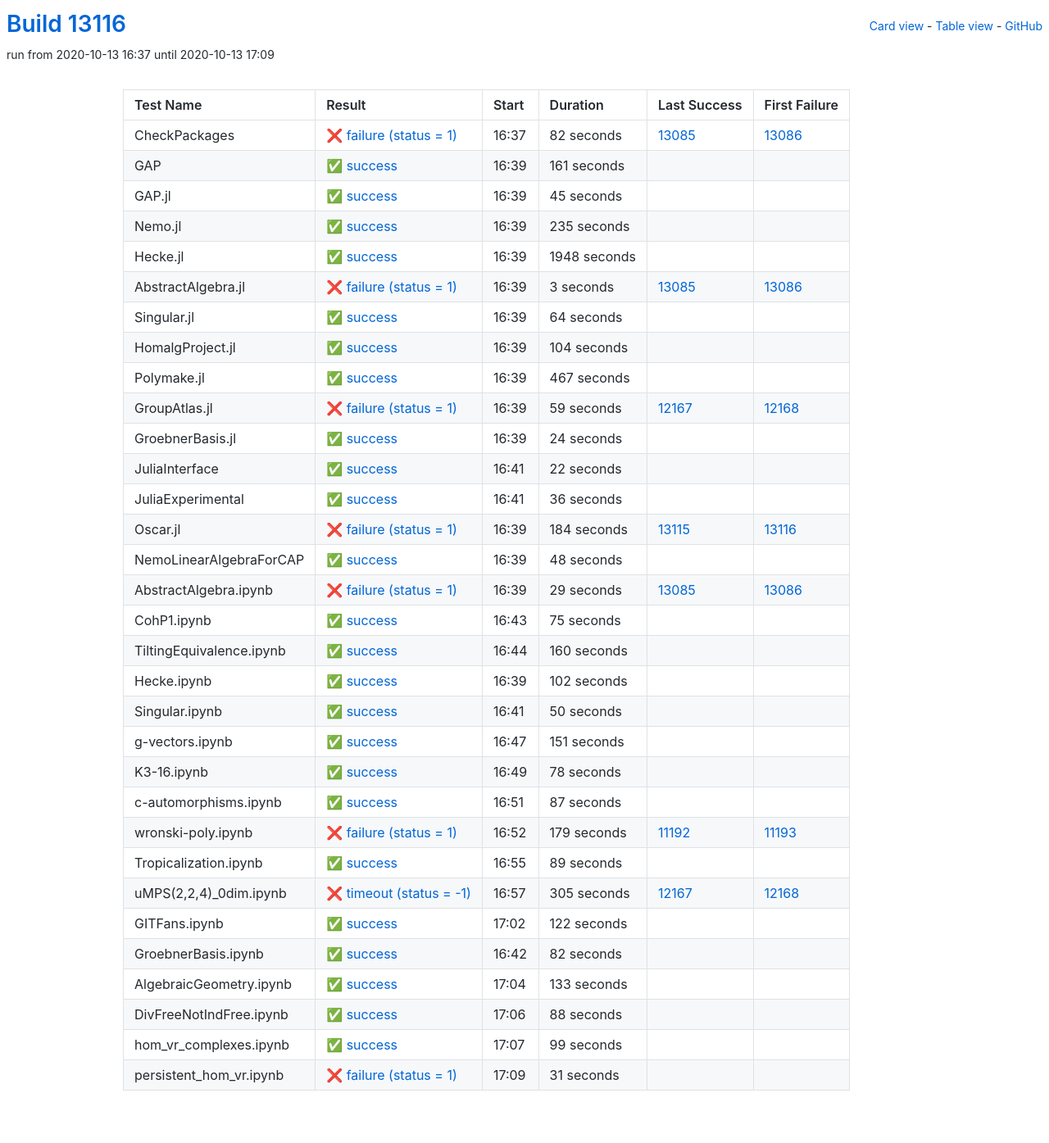
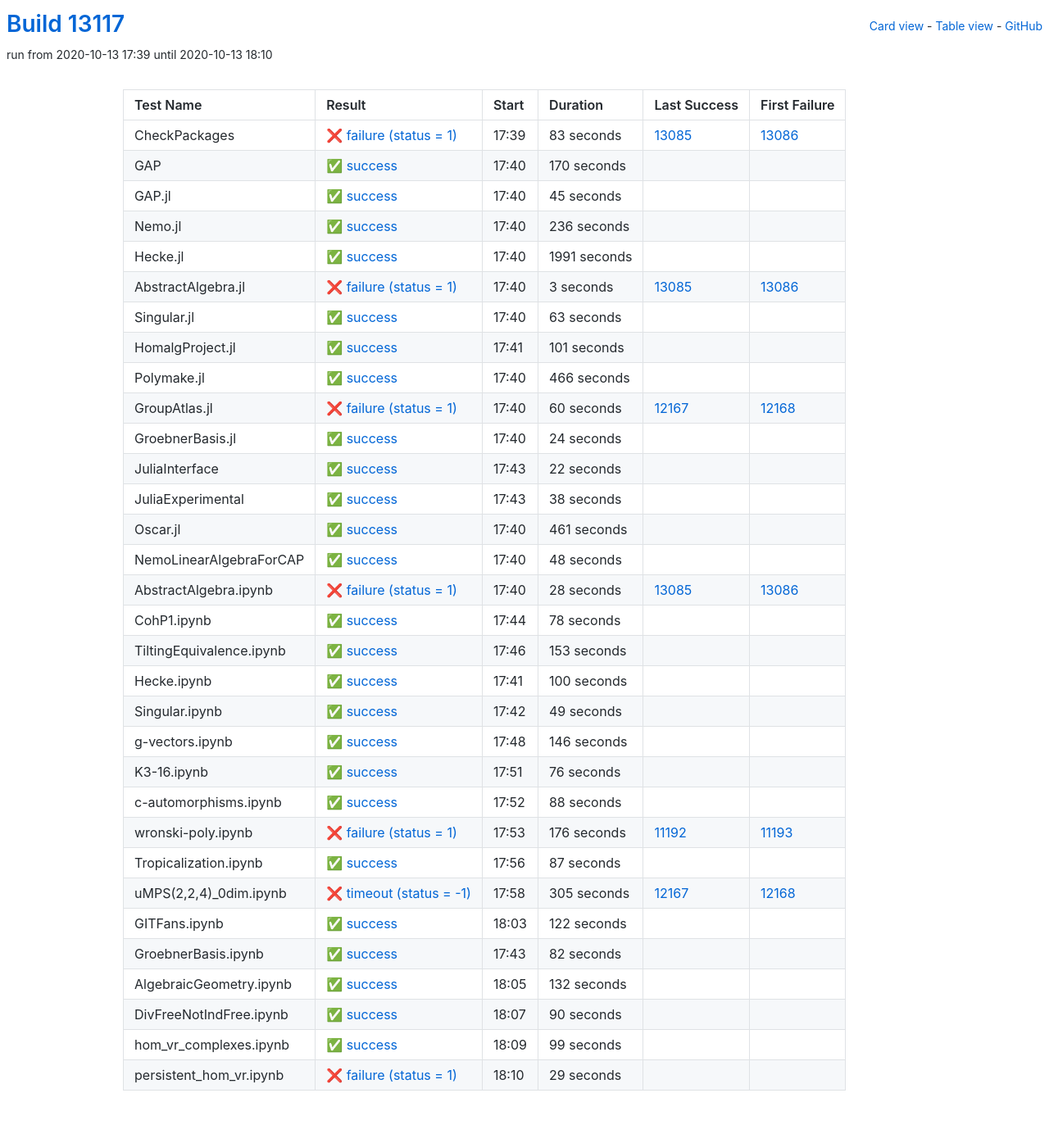
Before and after one commit to oscar-system/oscar-ci-status, a Jekyll site: the page built from table.html, in a window 1280 px wide. Shown: the whole page at 82% size. Built offline with Jekyll 4.4.1, drawn with Linux system fonts in a browser that asks for light colours.

Commit message:
Build #13117

```diff
--- a/_data/ci.yml
+++ b/_data/ci.yml
@@ -1,6 +1,6 @@
 ---
-build: 13116
-build_url: https://oscarci.mathematik.uni-kl.de/job/oscar/13116/
+build: 13117
+build_url: https://oscarci.mathematik.uni-kl.de/job/oscar/13117/
 job: oscar
 organization: oscar-system
 repo: oscar-ci-status
@@ -8,32 +8,32 @@
 tests:
 - name: CheckPackages
   id: checkpackages
-  log: https://oscarci.mathematik.uni-kl.de/job/oscar/13116/artifact/logs/build-13116/CheckPackages.log
-  start: 2020-10-13 16:37
+  log: https://oscarci.mathematik.uni-kl.de/job/oscar/13117/artifact/logs/build-13117/CheckPackages.log
+  start: 2020-10-13 17:39
   success: false
   exitcode: 1
   status: failure
-  duration: 82
+  duration: 83
   last_success: 13085
   last_success_url: https://oscarci.mathematik.uni-kl.de/job/oscar/13085/
   first_failure: 13086
   first_failure_url: https://oscarci.mathematik.uni-kl.de/job/oscar/13086/
 - name: GAP
   id: gap
-  log: https://oscarci.mathematik.uni-kl.de/job/oscar/13116/artifact/logs/build-13116/GAP.log
-  start: 2020-10-13 16:39
+  log: https://oscarci.mathematik.uni-kl.de/job/oscar/13117/artifact/logs/build-13117/GAP.log
+  start: 2020-10-13 17:40
   success: true
   exitcode: 0
   status: success
-  duration: 161
+  duration: 170
   last_success: false
   last_success_url:
   first_failure: false
   first_failure_url:
 - name: GAP.jl
   id: gap-jl
-  log: https://oscarci.mathematik.uni-kl.de/job/oscar/13116/artifact/logs/build-13116/GAP.jl.log
-  start: 2020-10-13 16:39
+  log: https://oscarci.mathematik.uni-kl.de/job/oscar/13117/artifact/logs/build-13117/GAP.jl.log
+  start: 2020-10-13 17:40
   success: true
   exitcode: 0
   status: success
@@ -44,32 +44,32 @@
   first_failure_url:
 - name: Nemo.jl
   id: nemo-jl
-  log: https://oscarci.mathematik.uni-kl.de/job/oscar/13116/artifact/logs/build-13116/Nemo.jl.log
-  start: 2020-10-13 16:39
+  log: https://oscarci.mathematik.uni-kl.de/job/oscar/13117/artifact/logs/build-13117/Nemo.jl.log
+  start: 2020-10-13 17:40
   success: true
   exitcode: 0
   status: success
-  duration: 235
+  duration: 236
   last_success: false
   last_success_url:
   first_failure: false
   first_failure_url:
 - name: Hecke.jl
   id: hecke-jl
-  log: https://oscarci.mathematik.uni-kl.de/job/oscar/13116/artifact/logs/build-13116/Hecke.jl.log
-  start: 2020-10-13 16:39
+  log: https://oscarci.mathematik.uni-kl.de/job/oscar/13117/artifact/logs/build-13117/Hecke.jl.log
+  start: 2020-10-13 17:40
   success: true
   exitcode: 0
   status: success
-  duration: 1948
+  duration: 1991
   last_success: false
   last_success_url:
   first_failure: false
   first_failure_url:
 - name: AbstractAlgebra.jl
   id: abstractalgebra-jl
-  log: https://oscarci.mathematik.uni-kl.de/job/oscar/13116/artifact/logs/build-13116/AbstractAlgebra.jl.log
-  start: 2020-10-13 16:39
+  log: https://oscarci.mathematik.uni-kl.de/job/oscar/13117/artifact/logs/build-13117/AbstractAlgebra.jl.log
+  start: 2020-10-13 17:40
   success: false
   exitcode: 1
   status: failure
@@ -80,56 +80,56 @@
   first_failure_url: https://oscarci.mathematik.uni-kl.de/job/oscar/13086/
 - name: Singular.jl
   id: singular-jl
-  log: https://oscarci.mathematik.uni-kl.de/job/oscar/13116/artifact/logs/build-13116/Singular.jl.log
-  start: 2020-10-13 16:39
+  log: https://oscarci.mathematik.uni-kl.de/job/oscar/13117/artifact/logs/build-13117/Singular.jl.log
+  start: 2020-10-13 17:40
   success: true
   exitcode: 0
   status: success
-  duration: 64
+  duration: 63
   last_success: false
   last_success_url:
   first_failure: false
   first_failure_url:
 - name: HomalgProject.jl
   id: homalgproject-jl
-  log: https://oscarci.mathematik.uni-kl.de/job/oscar/13116/artifact/logs/build-13116/HomalgProject.jl.log
-  start: 2020-10-13 16:39
+  log: https://oscarci.mathematik.uni-kl.de/job/oscar/13117/artifact/logs/build-13117/HomalgProject.jl.log
+  start: 2020-10-13 17:41
   success: true
   exitcode: 0
   status: success
-  duration: 104
+  duration: 101
   last_success: false
   last_success_url:
   first_failure: false
   first_failure_url:
 - name: Polymake.jl
   id: polymake-jl
-  log: https://oscarci.mathematik.uni-kl.de/job/oscar/13116/artifact/logs/build-13116/Polymake.jl.log
-  start: 2020-10-13 16:39
+  log: https://oscarci.mathematik.uni-kl.de/job/oscar/13117/artifact/logs/build-13117/Polymake.jl.log
+  start: 2020-10-13 17:40
   success: true
   exitcode: 0
   status: success
-  duration: 467
+  duration: 466
   last_success: false
   last_success_url:
   first_failure: false
   first_failure_url:
 - name: GroupAtlas.jl
   id: groupatlas-jl
-  log: https://oscarci.mathematik.uni-kl.de/job/oscar/13116/artifact/logs/build-13116/GroupAtlas.jl.log
-  start: 2020-10-13 16:39
+  log: https://oscarci.mathematik.uni-kl.de/job/oscar/13117/artifact/logs/build-13117/GroupAtlas.jl.log
+  start: 2020-10-13 17:40
   success: false
   exitcode: 1
   status: failure
-  duration: 59
+  duration: 60
   last_success: 12167
   last_success_url: https://oscarci.mathematik.uni-kl.de/job/oscar/12167/
   first_failure: 12168
   first_failure_url: https://oscarci.mathematik.uni-kl.de/job/oscar/12168/
 - name: GroebnerBasis.jl
   id: groebnerbasis-jl
-  log: https://oscarci.mathematik.uni-kl.de/job/oscar/13116/artifact/logs/build-13116/GroebnerBasis.jl.log
-  start: 2020-10-13 16:39
+  log: https://oscarci.mathematik.uni-kl.de/job/oscar/13117/artifact/logs/build-13117/GroebnerBasis.jl.log
+  start: 2020-10-13 17:40
   success: true
   exitcode: 0
   status: success
@@ -140,8 +140,8 @@
   first_failure_url:
 - name: JuliaInterface
   id: juliainterface
-  log: https://oscarci.mathematik.uni-kl.de/job/oscar/13116/artifact/logs/build-13116/JuliaInterface.log
-  start: 2020-10-13 16:41
+  log: https://oscarci.mathematik.uni-kl.de/job/oscar/13117/artifact/logs/build-13117/JuliaInterface.log
+  start: 2020-10-13 17:43
   success: true
   exitcode: 0
   status: success
@@ -152,32 +152,32 @@
   first_failure_url:
 - name: JuliaExperimental
   id: juliaexperimental
-  log: https://oscarci.mathematik.uni-kl.de/job/oscar/13116/artifact/logs/build-13116/JuliaExperimental.log
-  start: 2020-10-13 16:41
+  log: https://oscarci.mathematik.uni-kl.de/job/oscar/13117/artifact/logs/build-13117/JuliaExperimental.log
+  start: 2020-10-13 17:43
   success: true
   exitcode: 0
   status: success
-  duration: 36
+  duration: 38
   last_success: false
   last_success_url:
   first_failure: false
   first_failure_url:
 - name: Oscar.jl
   id: oscar-jl
-  log: https://oscarci.mathematik.uni-kl.de/job/oscar/13116/artifact/logs/build-13116/Oscar.jl.log
-  start: 2020-10-13 16:39
-  success: false
-  exitcode: 1
-  status: failure
-  duration: 184
-  last_success: 13115
-  last_success_url: https://oscarci.mathematik.uni-kl.de/job/oscar/13115/
-  first_failure: 13116
-  first_failure_url: https://oscarci.mathematik.uni-kl.de/job/oscar/13116/
+  log: https://oscarci.mathematik.uni-kl.de/job/oscar/13117/artifact/logs/build-13117/Oscar.jl.log
+  start: 2020-10-13 17:40
+  success: true
+  exitcode: 0
+  status: success
+  duration: 461
+  last_success: false
+  last_success_url:
+  first_failure: false
+  first_failure_url:
 - name: NemoLinearAlgebraForCAP
   id: nemolinearalgebraforcap
-  log: https://oscarci.mathematik.uni-kl.de/job/oscar/13116/artifact/logs/build-13116/NemoLinearAlgebraForCAP.log
-  start: 2020-10-13 16:39
+  log: https://oscarci.mathematik.uni-kl.de/job/oscar/13117/artifact/logs/build-13117/NemoLinearAlgebraForCAP.log
+  start: 2020-10-13 17:40
   success: true
   exitcode: 0
   status: success
@@ -188,80 +188,20 @@
   first_failure_url:
 - name: AbstractAlgebra.ipynb
   id: abstractalgebra-ipynb
-  log: https://oscarci.mathematik.uni-kl.de/job/oscar/13116/artifact/logs/build-13116/AbstractAlgebra.ipynb.log
-  start: 2020-10-13 16:39
+  log: https://oscarci.mathematik.uni-kl.de/job/oscar/13117/artifact/logs/build-13117/AbstractAlgebra.ipynb.log
+  start: 2020-10-13 17:40
   success: false
   exitcode: 1
   status: failure
-  duration: 29
+  duration: 28
   last_success: 13085
   last_success_url: https://oscarci.mathematik.uni-kl.de/job/oscar/13085/
   first_failure: 13086
   first_failure_url: https://oscarci.mathematik.uni-kl.de/job/oscar/13086/
 - name: CohP1.ipynb
   id: cohp1-ipynb
-  log: https://oscarci.mathematik.uni-kl.de/job/oscar/13116/artifact/logs/build-13116/CohP1.ipynb.log
-  start: 2020-10-13 16:43
-  success: true
-  exitcode: 0
-  status: success
-  duration: 75
-  last_success: false
-  last_success_url:
-  first_failure: false
-  first_failure_url:
-- name: TiltingEquivalence.ipynb
-  id: tiltingequivalence-ipynb
-  log: https://oscarci.mathematik.uni-kl.de/job/oscar/13116/artifact/logs/build-13116/TiltingEquivalence.ipynb.log
-  start: 2020-10-13 16:44
-  success: true
-  exitcode: 0
-  status: success
-  duration: 160
-  last_success: false
-  last_success_url:
-  first_failure: false
-  first_failure_url:
-- name: Hecke.ipynb
-  id: hecke-ipynb
-  log: https://oscarci.mathematik.uni-kl.de/job/oscar/13116/artifact/logs/build-13116/Hecke.ipynb.log
-  start: 2020-10-13 16:39
-  success: true
-  exitcode: 0
-  status: success
-  duration: 102
-  last_success: false
-  last_success_url:
-  first_failure: false
-  first_failure_url:
-- name: Singular.ipynb
-  id: singular-ipynb
-  log: https://oscarci.mathematik.uni-kl.de/job/oscar/13116/artifact/logs/build-13116/Singular.ipynb.log
-  start: 2020-10-13 16:41
-  success: true
-  exitcode: 0
-  status: success
-  duration: 50
-  last_success: false
-  last_success_url:
-  first_failure: false
-  first_failure_url:
-- name: g-vectors.ipynb
-  id: g-vectors-ipynb
-  log: https://oscarci.mathematik.uni-kl.de/job/oscar/13116/artifact/logs/build-13116/g-vectors.ipynb.log
-  start: 2020-10-13 16:47
-  success: true
-  exitcode: 0
-  status: success
-  duration: 151
-  last_success: false
-  last_success_url:
-  first_failure: false
-  first_failure_url:
-- name: K3-16.ipynb
-  id: k3-16-ipynb
-  log: https://oscarci.mathematik.uni-kl.de/job/oscar/13116/artifact/logs/build-13116/K3-16.ipynb.log
-  start: 2020-10-13 16:49
+  log: https://oscarci.mathematik.uni-kl.de/job/oscar/13117/artifact/logs/build-13117/CohP1.ipynb.log
+  start: 2020-10-13 17:44
   success: true
   exitcode: 0
   status: success
@@ -270,10 +210,94 @@
   last_success_url:
   first_failure: false
   first_failure_url:
+- name: TiltingEquivalence.ipynb
+  id: tiltingequivalence-ipynb
+  log: https://oscarci.mathematik.uni-kl.de/job/oscar/13117/artifact/logs/build-13117/TiltingEquivalence.ipynb.log
+  start: 2020-10-13 17:46
+  success: true
+  exitcode: 0
+  status: success
+  duration: 153
+  last_success: false
+  last_success_url:
+  first_failure: false
+  first_failure_url:
+- name: Hecke.ipynb
+  id: hecke-ipynb
+  log: https://oscarci.mathematik.uni-kl.de/job/oscar/13117/artifact/logs/build-13117/Hecke.ipynb.log
+  start: 2020-10-13 17:41
+  success: true
+  exitcode: 0
+  status: success
+  duration: 100
+  last_success: false
+  last_success_url:
+  first_failure: false
+  first_failure_url:
+- name: Singular.ipynb
+  id: singular-ipynb
+  log: https://oscarci.mathematik.uni-kl.de/job/oscar/13117/artifact/logs/build-13117/Singular.ipynb.log
+  start: 2020-10-13 17:42
+  success: true
+  exitcode: 0
+  status: success
+  duration: 49
+  last_success: false
+  last_success_url:
+  first_failure: false
+  first_failure_url:
+- name: g-vectors.ipynb
+  id: g-vectors-ipynb
+  log: https://oscarci.mathematik.uni-kl.de/job/oscar/13117/artifact/logs/build-13117/g-vectors.ipynb.log
+  start: 2020-10-13 17:48
+  success: true
+  exitcode: 0
+  status: success
+  duration: 146
+  last_success: false
+  last_success_url:
+  first_failure: false
+  first_failure_url:
+- name: K3-16.ipynb
+  id: k3-16-ipynb
+  log: https://oscarci.mathematik.uni-kl.de/job/oscar/13117/artifact/logs/build-13117/K3-16.ipynb.log
+  start: 2020-10-13 17:51
+  success: true
+  exitcode: 0
+  status: success
+  duration: 76
+  last_success: false
+  last_success_url:
+  first_failure: false
+  first_failure_url:
 - name: c-automorphisms.ipynb
   id: c-automorphisms-ipynb
-  log: https://oscarci.mathematik.uni-kl.de/job/oscar/13116/artifact/logs/build-13116/c-automorphisms.ipynb.log
-  start: 2020-10-13 16:51
+  log: https://oscarci.mathematik.uni-kl.de/job/oscar/13117/artifact/logs/build-13117/c-automorphisms.ipynb.log
+  start: 2020-10-13 17:52
+  success: true
+  exitcode: 0
+  status: success
+  duration: 88
+  last_success: false
+  last_success_url:
+  first_failure: false
+  first_failure_url:
+- name: wronski-poly.ipynb
+  id: wronski-poly-ipynb
+  log: https://oscarci.mathematik.uni-kl.de/job/oscar/13117/artifact/logs/build-13117/wronski-poly.ipynb.log
+  start: 2020-10-13 17:53
+  success: false
+  exitcode: 1
+  status: failure
+  duration: 176
+  last_success: 11192
+  last_success_url: https://oscarci.mathematik.uni-kl.de/job/oscar/11192/
+  first_failure: 11193
+  first_failure_url: https://oscarci.mathematik.uni-kl.de/job/oscar/11193/
+- name: Tropicalization.ipynb
+  id: tropicalization-ipynb
+  log: https://oscarci.mathematik.uni-kl.de/job/oscar/13117/artifact/logs/build-13117/Tropicalization.ipynb.log
+  start: 2020-10-13 17:56
   success: true
   exitcode: 0
   status: success
@@ -282,34 +306,10 @@
   last_success_url:
   first_failure: false
   first_failure_url:
-- name: wronski-poly.ipynb
-  id: wronski-poly-ipynb
-  log: https://oscarci.mathematik.uni-kl.de/job/oscar/13116/artifact/logs/build-13116/wronski-poly.ipynb.log
-  start: 2020-10-13 16:52
-  success: false
-  exitcode: 1
-  status: failure
-  duration: 179
-  last_success: 11192
-  last_success_url: https://oscarci.mathematik.uni-kl.de/job/oscar/11192/
-  first_failure: 11193
-  first_failure_url: https://oscarci.mathematik.uni-kl.de/job/oscar/11193/
-- name: Tropicalization.ipynb
-  id: tropicalization-ipynb
-  log: https://oscarci.mathematik.uni-kl.de/job/oscar/13116/artifact/logs/build-13116/Tropicalization.ipynb.log
-  start: 2020-10-13 16:55
-  success: true
-  exitcode: 0
-  status: success
-  duration: 89
-  last_success: false
-  last_success_url:
-  first_failure: false
-  first_failure_url:
 - name: uMPS(2,2,4)_0dim.ipynb
   id: umps-2-2-4-0dim-ipynb
-  log: https://oscarci.mathematik.uni-kl.de/job/oscar/13116/artifact/logs/build-13116/uMPS-2-2-4-_0dim.ipynb.log
-  start: 2020-10-13 16:57
+  log: https://oscarci.mathematik.uni-kl.de/job/oscar/13117/artifact/logs/build-13117/uMPS-2-2-4-_0dim.ipynb.log
+  start: 2020-10-13 17:58
   success: false
   exitcode: -1
   status: timeout
@@ -320,8 +320,8 @@
   first_failure_url: https://oscarci.mathematik.uni-kl.de/job/oscar/12168/
 - name: GITFans.ipynb
   id: gitfans-ipynb
-  log: https://oscarci.mathematik.uni-kl.de/job/oscar/13116/artifact/logs/build-13116/GITFans.ipynb.log
-  start: 2020-10-13 17:02
+  log: https://oscarci.mathematik.uni-kl.de/job/oscar/13117/artifact/logs/build-13117/GITFans.ipynb.log
+  start: 2020-10-13 18:03
   success: true
   exitcode: 0
   status: success
@@ -332,8 +332,8 @@
   first_failure_url:
 - name: GroebnerBasis.ipynb
   id: groebnerbasis-ipynb
-  log: https://oscarci.mathematik.uni-kl.de/job/oscar/13116/artifact/logs/build-13116/GroebnerBasis.ipynb.log
-  start: 2020-10-13 16:42
+  log: https://oscarci.mathematik.uni-kl.de/job/oscar/13117/artifact/logs/build-13117/GroebnerBasis.ipynb.log
+  start: 2020-10-13 17:43
   success: true
   exitcode: 0
   status: success
@@ -344,32 +344,32 @@
   first_failure_url:
 - name: AlgebraicGeometry.ipynb
   id: algebraicgeometry-ipynb
-  log: https://oscarci.mathematik.uni-kl.de/job/oscar/13116/artifact/logs/build-13116/AlgebraicGeometry.ipynb.log
-  start: 2020-10-13 17:04
+  log: https://oscarci.mathematik.uni-kl.de/job/oscar/13117/artifact/logs/build-13117/AlgebraicGeometry.ipynb.log
+  start: 2020-10-13 18:05
   success: true
   exitcode: 0
   status: success
-  duration: 133
+  duration: 132
   last_success: false
   last_success_url:
   first_failure: false
   first_failure_url:
 - name: DivFreeNotIndFree.ipynb
   id: divfreenotindfree-ipynb
-  log: https://oscarci.mathematik.uni-kl.de/job/oscar/13116/artifact/logs/build-13116/DivFreeNotIndFree.ipynb.log
-  start: 2020-10-13 17:06
+  log: https://oscarci.mathematik.uni-kl.de/job/oscar/13117/artifact/logs/build-13117/DivFreeNotIndFree.ipynb.log
+  start: 2020-10-13 18:07
   success: true
   exitcode: 0
   status: success
-  duration: 88
+  duration: 90
   last_success: false
   last_success_url:
   first_failure: false
   first_failure_url:
 - name: hom_vr_complexes.ipynb
   id: hom-vr-complexes-ipynb
-  log: https://oscarci.mathematik.uni-kl.de/job/oscar/13116/artifact/logs/build-13116/hom_vr_complexes.ipynb.log
-  start: 2020-10-13 17:07
+  log: https://oscarci.mathematik.uni-kl.de/job/oscar/13117/artifact/logs/build-13117/hom_vr_complexes.ipynb.log
+  start: 2020-10-13 18:09
   success: true
   exitcode: 0
   status: success
@@ -380,12 +380,12 @@
   first_failure_url:
 - name: persistent_hom_vr.ipynb
   id: persistent-hom-vr-ipynb
-  log: https://oscarci.mathematik.uni-kl.de/job/oscar/13116/artifact/logs/build-13116/persistent_hom_vr.ipynb.log
-  start: 2020-10-13 17:09
+  log: https://oscarci.mathematik.uni-kl.de/job/oscar/13117/artifact/logs/build-13117/persistent_hom_vr.ipynb.log
+  start: 2020-10-13 18:10
   success: false
   exitcode: 1
   status: failure
-  duration: 31
+  duration: 29
   last_success: false
   last_success_url:
   first_failure: false
```
Also changed, not shown: README.md.
